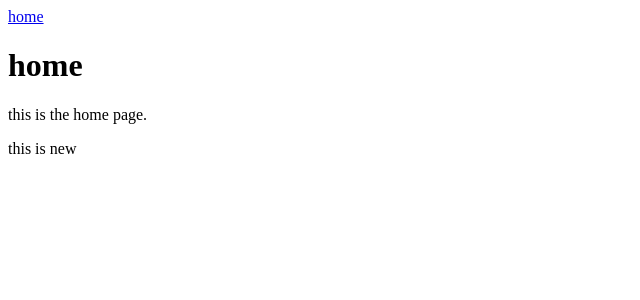
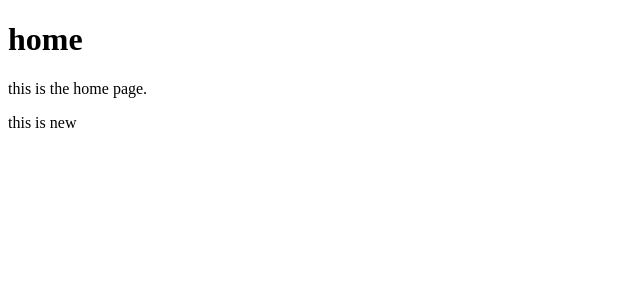
Before and after one commit to cameronrjohnson/my-website, a SvelteKit app: page / in a window 1280 px wide. Shown: the top 300 px of the page, without its empty margins (0-640 px from the left). Built offline with nearby package versions, Linux system fonts and the light colour scheme.

Commit message:
removed the /

```diff
--- a/src/routes/+page.svelte
+++ b/src/routes/+page.svelte
@@ -1,7 +1,3 @@
-<nav>
-	<a href="/">home</a>
-</nav>
-
 <h1>home</h1>
 <p>this is the home page.</p>
 <p>
```
